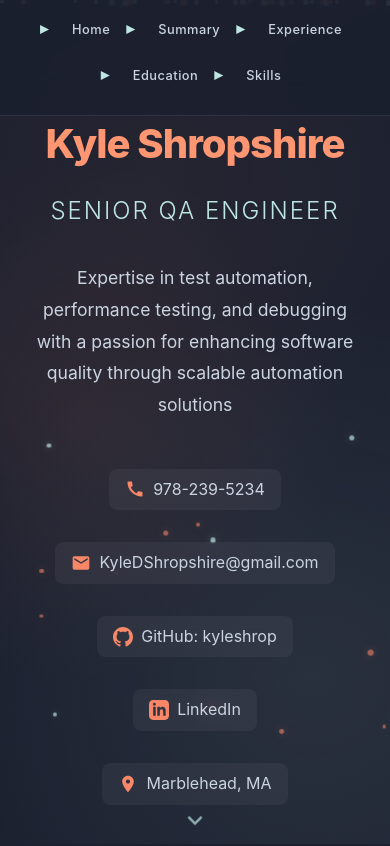
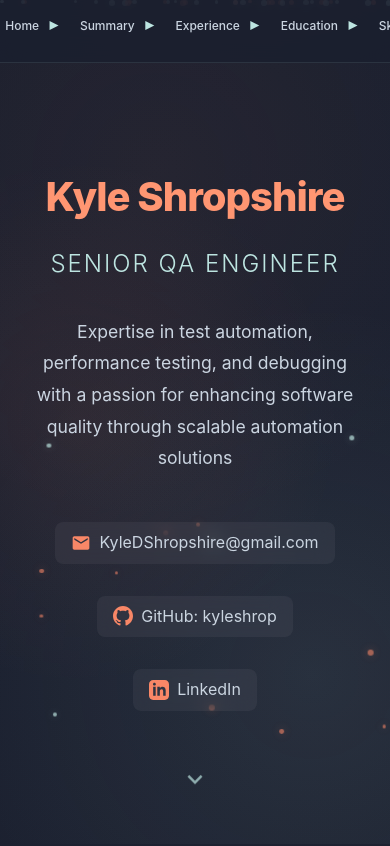
Before and after one commit to kyleshrop/resume, a plain HTML site: page index.html in a window 390 px wide. Shown: the top 846 px of the page. Drawn offline with Linux system fonts and the light colour scheme.

Commit message:
Updated toolbar header to fit better in mobile.  Removed sensitive information from page.

```diff
--- a/index.html
+++ b/index.html
@@ -119,9 +119,9 @@
             display: flex;
             justify-content: center;
             align-items: center;
-            gap: 1.5rem;
+            gap: clamp(0.5rem, 2vw, 1.5rem);
             padding: 0 1rem;
-            flex-wrap: wrap;
+            flex-wrap: nowrap;
             margin: 0 auto;
             max-width: 100%;
         }
@@ -132,8 +132,8 @@
             font-weight: 500;
             transition: all 0.3s ease;
             position: relative;
-            padding: 0.4rem 0.8rem;
-            font-size: 0.95rem;
+            padding: 0.4rem clamp(0.4rem, 1.5vw, 0.8rem);
+            font-size: clamp(0.75rem, 2vw, 0.95rem);
             letter-spacing: 0.5px;
             white-space: nowrap;
         }
@@ -160,22 +160,18 @@
         }
 
         /* Mobile nav adjustments */
-        @media (max-width: 640px) {
+        @media (max-width: 480px) {
+            nav {
+                padding: 0.75rem 0;
+            }
+
             nav ul {
-                gap: 0.5rem;
+                gap: 0.25rem;
                 padding: 0 0.5rem;
             }
 
             nav a {
-                padding: 0.3rem 0.6rem;
-                font-size: 0.85rem;
-            }
-        }
-
-        @media (max-width: 400px) {
-            nav a {
-                font-size: 0.8rem;
-                padding: 0.3rem 0.5rem;
+                letter-spacing: 0;
             }
         }
 
@@ -518,10 +514,6 @@
             <p class="tagline">Expertise in test automation, performance testing, and debugging with a passion for enhancing software quality through scalable automation solutions</p>
 
             <div class="contact-info">
-                <a href="tel:978-239-5234" class="contact-item">
-                    <svg viewBox="0 0 24 24"><path d="M20.01 15.38c-1.23 0-2.42-.2-3.53-.56a.977.977 0 00-1.01.24l-1.57 1.97c-2.83-1.35-5.48-3.9-6.89-6.83l1.95-1.66c.27-.28.35-.67.24-1.02-.37-1.11-.56-2.3-.56-3.53 0-.54-.45-.99-.99-.99H4.19C3.65 3 3 3.24 3 3.99 3 13.28 10.73 21 20.01 21c.71 0 .99-.63.99-1.18v-3.45c0-.54-.45-.99-.99-.99z"/></svg>
-                    978-239-5234
-                </a>
                 <a href="mailto:KyleDShropshire@gmail.com" class="contact-item">
                     <svg viewBox="0 0 24 24"><path d="M20 4H4c-1.1 0-1.99.9-1.99 2L2 18c0 1.1.9 2 2 2h16c1.1 0 2-.9 2-2V6c0-1.1-.9-2-2-2zm0 4l-8 5-8-5V6l8 5 8-5v2z"/></svg>
                     KyleDShropshire@gmail.com
@@ -533,10 +525,6 @@
                 <a href="https://www.linkedin.com/in/kyle-shropshire-28141985/" target="_blank" class="contact-item">
                     <svg viewBox="0 0 24 24"><path d="M19 0h-14c-2.761 0-5 2.239-5 5v14c0 2.761 2.239 5 5 5h14c2.762 0 5-2.239 5-5v-14c0-2.761-2.238-5-5-5zm-11 19h-3v-11h3v11zm-1.5-12.268c-.966 0-1.75-.79-1.75-1.764s.784-1.764 1.75-1.764 1.75.79 1.75 1.764-.783 1.764-1.75 1.764zm13.5 12.268h-3v-5.604c0-3.368-4-3.113-4 0v5.604h-3v-11h3v1.765c1.396-2.586 7-2.777 7 2.476v6.759z"/></svg>
                     LinkedIn
-                </a>
-                <a href="https://maps.google.com/?q=397+Atlantic+Ave,+Marblehead+MA" target="_blank" class="contact-item">
-                    <svg viewBox="0 0 24 24"><path d="M12 2C8.13 2 5 5.13 5 9c0 5.25 7 13 7 13s7-7.75 7-13c0-3.87-3.13-7-7-7zm0 9.5c-1.38 0-2.5-1.12-2.5-2.5s1.12-2.5 2.5-2.5 2.5 1.12 2.5 2.5-1.12 2.5-2.5 2.5z"/></svg>
-                    Marblehead, MA
                 </a>
             </div>
         </div>
```
